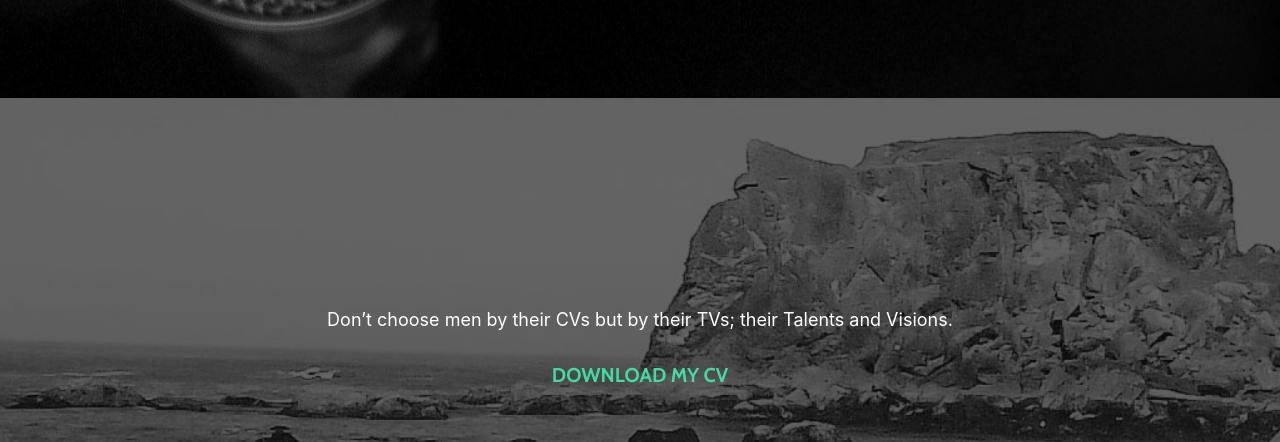
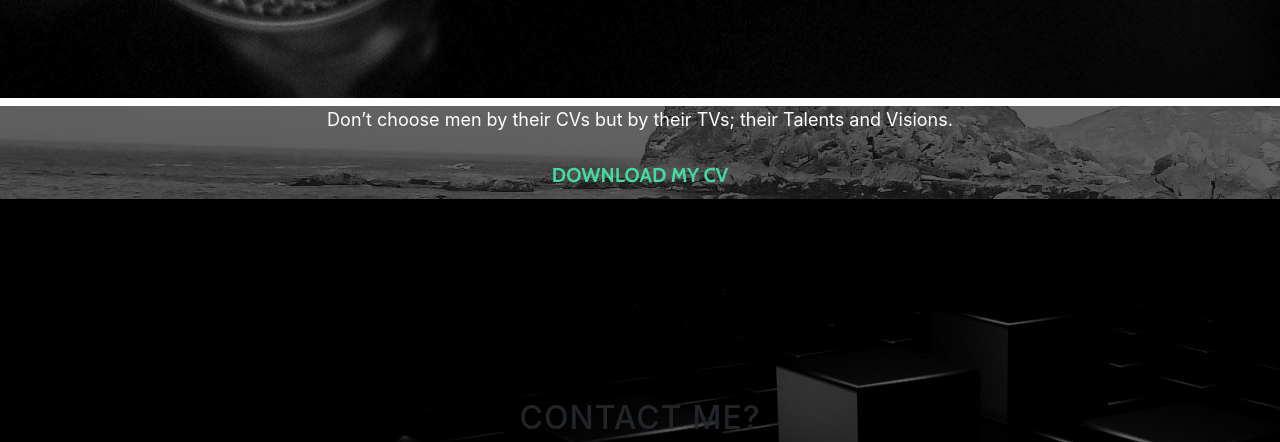
Before and after one commit to prasaiuttam/prasaiuttam.github.io, a website with bundled scripts: page index.html in a window 1280 px wide. Shown: the part 1193-1635 px from the top of the page. Built offline with nearby package versions, Linux system fonts and the light colour scheme.

Commit message:
Update index.html

```diff
--- a/index.html
+++ b/index.html
@@ -108,7 +108,7 @@
     </section>
 
 
-     <section id="download" class="download-section content-section text-center">
+     <section id="download" class="download-section text-center">
       <div class="container">
         <div class="col-lg-8 mx-auto">
           <h2></h2>
```
